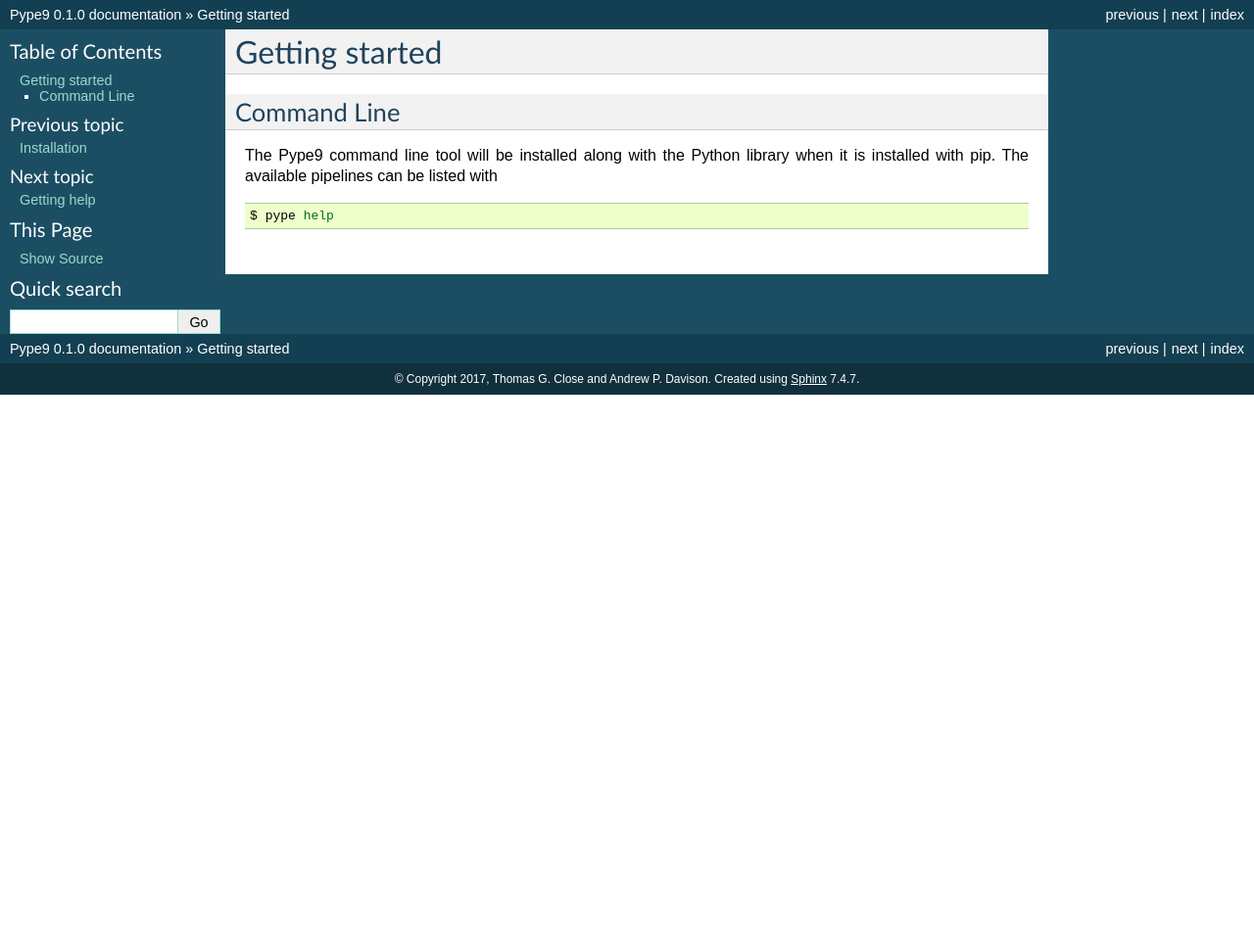
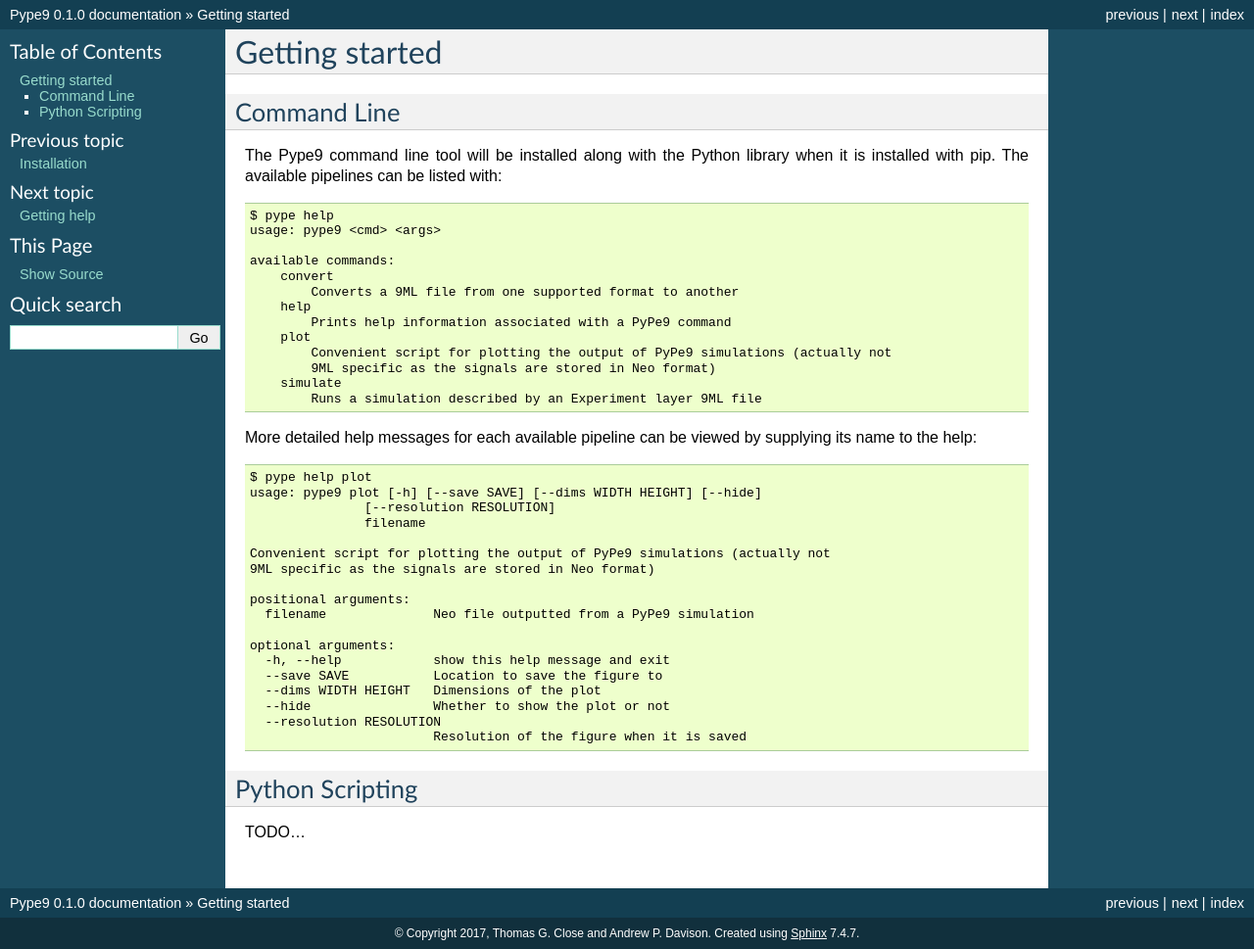
Before and after one commit to NeuralEnsemble/pype9, a Sphinx documentation site: the page built from doc/source/getting_started.rst, in a window 1280 px wide. Shown: the whole page at 98% size. Built offline with Sphinx 7.4.7, drawn with Linux system fonts in a browser that asks for light colours; before the commit the page ends 900 px from its top, so only the background shows below that.

Commit message:
started to write Getting started

```diff
--- a/doc/source/getting_started.rst
+++ b/doc/source/getting_started.rst
@@ -7,8 +7,45 @@
 ============
 
 The Pype9 command line tool will be installed along with the Python library
-when it is installed with pip. The available pipelines can be listed with
-
-.. code-block:: bash
+when it is installed with pip. The available pipelines can be listed with::
 
    $ pype help
+   usage: pype9 <cmd> <args>
+
+   available commands:
+       convert
+           Converts a 9ML file from one supported format to another
+       help
+           Prints help information associated with a PyPe9 command
+       plot
+           Convenient script for plotting the output of PyPe9 simulations (actually not
+           9ML specific as the signals are stored in Neo format)
+       simulate
+           Runs a simulation described by an Experiment layer 9ML file
+
+More detailed help messages for each available pipeline can be viewed by
+supplying its name to the help::
+
+   $ pype help plot
+   usage: pype9 plot [-h] [--save SAVE] [--dims WIDTH HEIGHT] [--hide]
+                  [--resolution RESOLUTION]
+                  filename
+
+   Convenient script for plotting the output of PyPe9 simulations (actually not
+   9ML specific as the signals are stored in Neo format)
+
+   positional arguments:
+     filename              Neo file outputted from a PyPe9 simulation
+
+   optional arguments:
+     -h, --help            show this help message and exit
+     --save SAVE           Location to save the figure to
+     --dims WIDTH HEIGHT   Dimensions of the plot
+     --hide                Whether to show the plot or not
+     --resolution RESOLUTION
+                           Resolution of the figure when it is saved
+
+Python Scripting
+================
+
+TODO...
```
